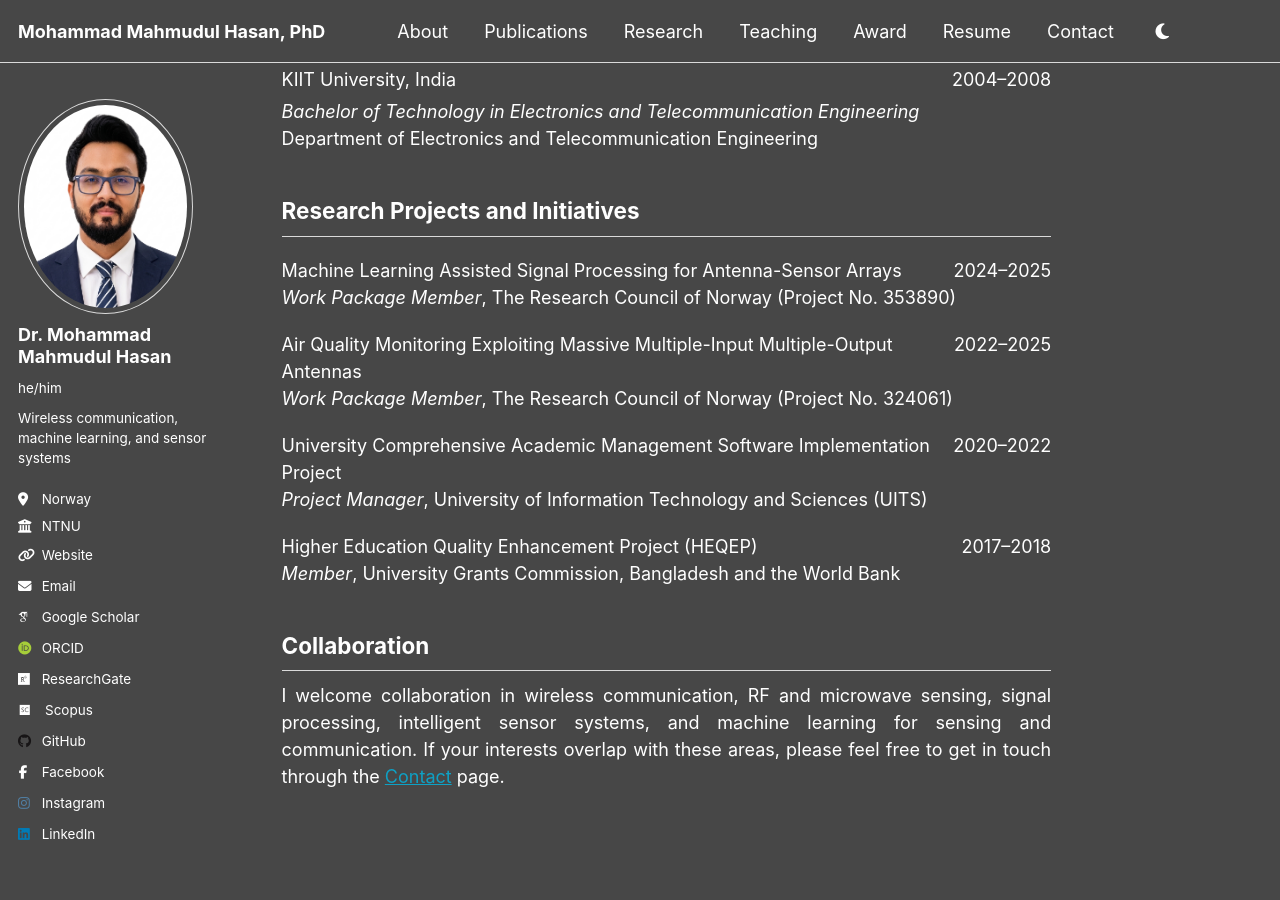
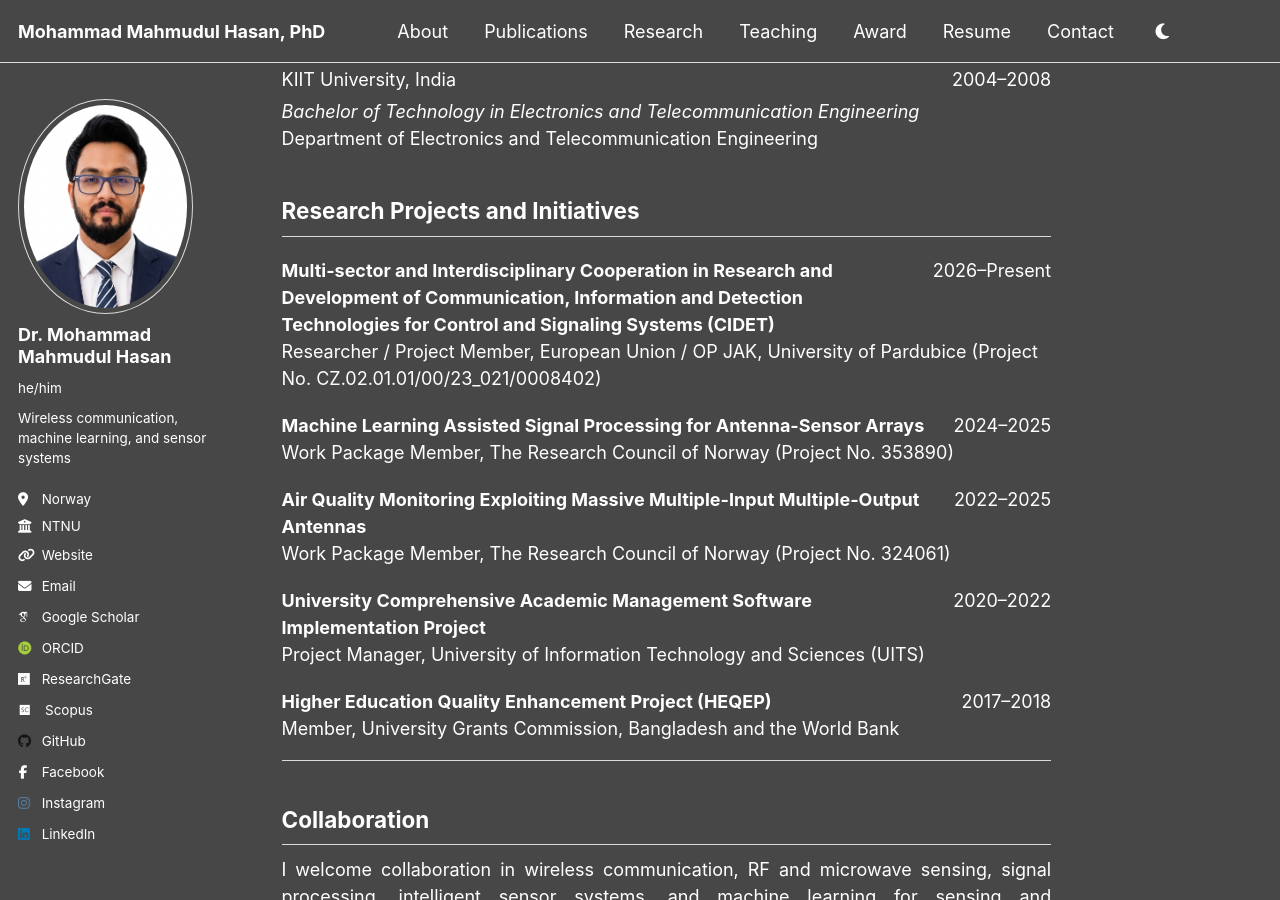
Before and after one commit to dearmahmud/dearmahmud.github.io, a Jekyll site: the page built from _pages/about.md, in a window 1280 px wide and 900 px high, scrolled down 3567 px. Built offline with Jekyll 4.4.1, drawn with Linux system fonts in a browser that asks for light colours; some web fonts are replaced.

Commit message:
Update about.md

```diff
--- a/_pages/about.md
+++ b/_pages/about.md
@@ -178,36 +178,46 @@ For a full list of publications, please visit the <a href="/publications/">Publi
 ## Research Projects and Initiatives
 
 <div style="margin-top: 20px; display: flex; justify-content: space-between;">
-  <span style="flex: 1; padding-right: 20px;">Machine Learning Assisted Signal Processing for Antenna-Sensor Arrays</span>
+  <span style="flex: 1; padding-right: 20px;"><strong>Multi-sector and Interdisciplinary Cooperation in Research and Development of Communication, Information and Detection Technologies for Control and Signaling Systems (CIDET)</strong></span>
+  <span style="white-space: nowrap; flex-shrink: 0;">2026–Present</span>
+</div>
+<div>
+  Researcher / Project Member, European Union / OP JAK, University of Pardubice (Project No. CZ.02.01.01/00/23_021/0008402)
+</div>
+
+<div style="margin-top: 20px; display: flex; justify-content: space-between;">
+  <span style="flex: 1; padding-right: 20px;"><strong>Machine Learning Assisted Signal Processing for Antenna-Sensor Arrays</strong></span>
   <span style="white-space: nowrap; flex-shrink: 0;">2024–2025</span>
 </div>
 <div>
-  <em>Work Package Member</em>, The Research Council of Norway (Project No. 353890)
+  Work Package Member, The Research Council of Norway (Project No. 353890)
 </div>
 
 <div style="margin-top: 20px; display: flex; justify-content: space-between;">
-  <span style="flex: 1; padding-right: 20px;">Air Quality Monitoring Exploiting Massive Multiple-Input Multiple-Output Antennas</span>
+  <span style="flex: 1; padding-right: 20px;"><strong>Air Quality Monitoring Exploiting Massive Multiple-Input Multiple-Output Antennas</strong></span>
   <span style="white-space: nowrap; flex-shrink: 0;">2022–2025</span>
 </div>
 <div>
-  <em>Work Package Member</em>, The Research Council of Norway (Project No. 324061)
+  Work Package Member, The Research Council of Norway (Project No. 324061)
 </div>
 
 <div style="margin-top: 20px; display: flex; justify-content: space-between;">
-  <span style="flex: 1; padding-right: 20px;">University Comprehensive Academic Management Software Implementation Project</span>
+  <span style="flex: 1; padding-right: 20px;"><strong>University Comprehensive Academic Management Software Implementation Project</strong></span>
   <span style="white-space: nowrap; flex-shrink: 0;">2020–2022</span>
 </div>
 <div>
-  <em>Project Manager</em>, University of Information Technology and Sciences (UITS)
+  Project Manager, University of Information Technology and Sciences (UITS)
 </div>
 
 <div style="margin-top: 20px; display: flex; justify-content: space-between;">
-  <span style="flex: 1; padding-right: 20px;">Higher Education Quality Enhancement Project (HEQEP)</span>
+  <span style="flex: 1; padding-right: 20px;"><strong>Higher Education Quality Enhancement Project (HEQEP)</strong></span>
   <span style="white-space: nowrap; flex-shrink: 0;">2017–2018</span>
 </div>
 <div>
-  <em>Member</em>, University Grants Commission, Bangladesh and the World Bank
+  Member, University Grants Commission, Bangladesh and the World Bank
 </div>
+
+---
 
 ## Collaboration
 
```
